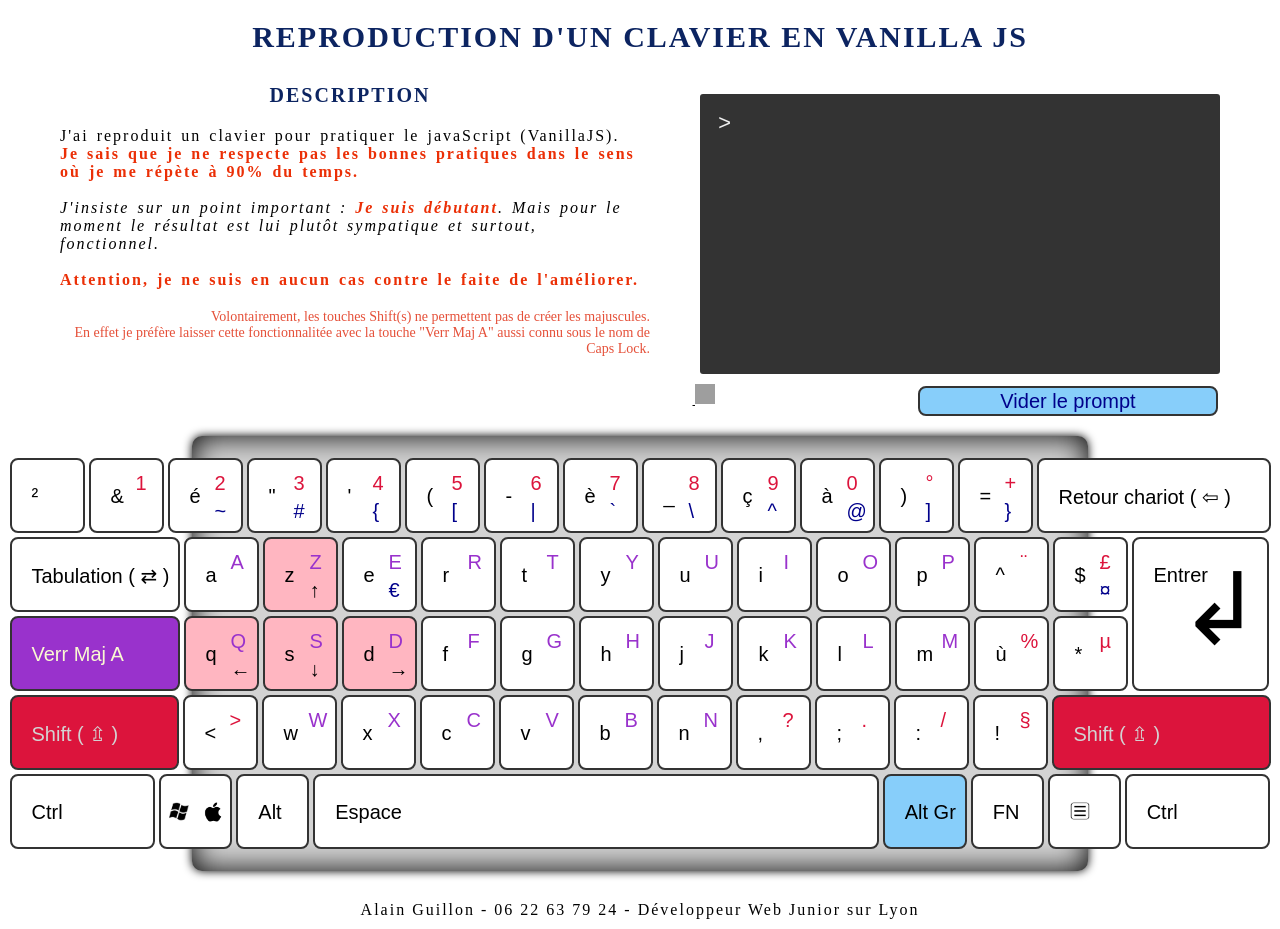
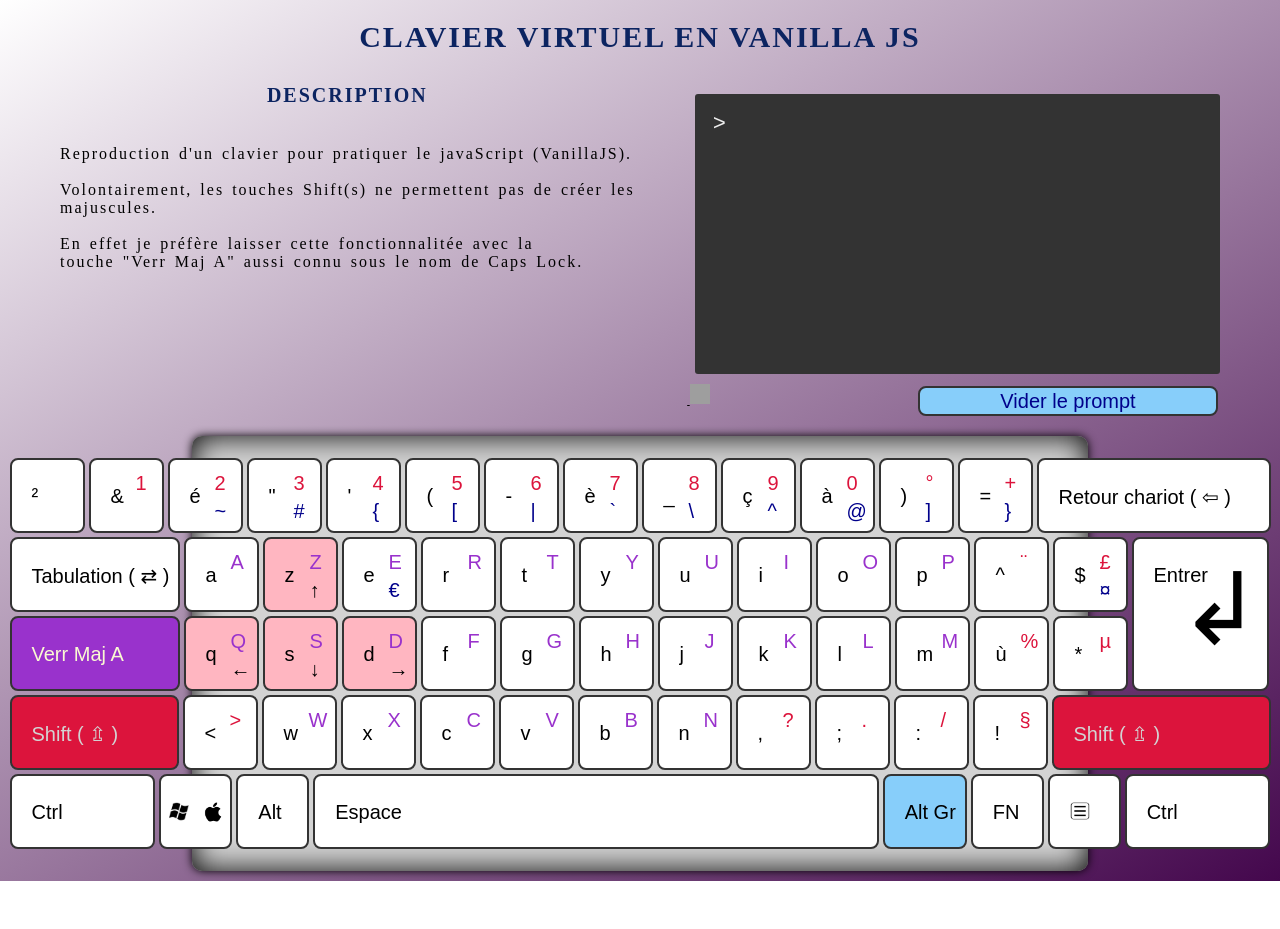
Before and after one commit to Zyrass/projet-vanillajs-virtual-keyboard, a plain HTML site: page index.html in a window 1280 px wide. After the commit the page ends 881 px from the top, so only its background shows below. Drawn offline with Linux system fonts and the light colour scheme; grey boxes are pictures that could not be loaded.

Commit message:
update dialogue + linear-gradient

```diff
--- a/css/style.css
+++ b/css/style.css
@@ -24,8 +24,10 @@ html {
 }
 
 body  {
-    max-height: 100vh;
+    min-height: 100vh;
     position: relative;
+    background: linear-gradient(150deg, rgb(255, 255, 255), rgb(68, 7, 77));
+    overflow-y: hidden;
 }
 
 h1, h2 {
@@ -61,13 +63,6 @@ strong {
     color: var(--strong)
 }
 
-.info_perso p {
-    display: flex;
-    justify-content: center;
-    align-items: center;
-    margin-top: 2rem;
-    letter-spacing: 0.2rem;
-}
 
 /*
     ------------------------------------------------------------------
@@ -151,7 +146,7 @@ strong {
 .container_keyboard {
     box-shadow: 0 0 3rem #000 inset, 0rem 0rem 1rem #000;
     max-width: 70vw;
-    margin: 1rem auto 0;
+    margin: 1rem auto;
     padding: 1rem;
     border-radius: 1rem;
     display: flex;
--- a/index.html
+++ b/index.html
@@ -2,51 +2,61 @@
 <!--[if lt IE 7]>      <html class="no-js lt-ie9 lt-ie8 lt-ie7"> <![endif]-->
 <!--[if IE 7]>         <html class="no-js lt-ie9 lt-ie8"> <![endif]-->
 <!--[if IE 8]>         <html class="no-js lt-ie9"> <![endif]-->
-<!--[if gt IE 8]><!--> <html class="no-js"> <!--<![endif]-->
+<!--[if gt IE 8]><!-->
+<html class="no-js">
+  <!--<![endif]-->
   <head>
-        <meta charset="utf-8">
-        <meta http-equiv="X-UA-Compatible" content="IE=edge">
+    <meta charset="utf-8" />
+    <meta http-equiv="X-UA-Compatible" content="IE=edge" />
     <title>Clavier By Alain</title>
-        <meta name="description" content="">
-        <meta name="viewport" content="width=device-width, initial-scale=1">
-        <link rel="stylesheet" href="css/style.css">
+    <meta name="description" content="" />
+    <meta name="viewport" content="width=device-width, initial-scale=1" />
+    <link rel="stylesheet" href="css/style.css" />
   </head>
   <body>
     <!--[if lt IE 7]>
-            <p class="browsehappy">You are using an <strong>outdated</strong> browser. Please <a href="#">upgrade your browser</a> to improve your experience.</p>
+      <p class="browsehappy">
+        You are using an <strong>outdated</strong> browser. Please
+        <a href="#">upgrade your browser</a> to improve your experience.
+      </p>
     <![endif]-->
 
-        <h1>Reproduction d'un clavier en Vanilla JS</h1>
+    <h1>clavier Virtuel en Vanilla JS</h1>
 
     <div class="container">
-
       <div id="description" class="description">
         <h2>Description</h2>
-                <p>J'ai reproduit un clavier pour pratiquer le javaScript (VanillaJS). <strong>Je sais que je ne respecte pas les bonnes pratiques dans le sens où je me répète à 90% du temps.</strong>
+        <p>
+          Reproduction d'un clavier pour pratiquer le javaScript (VanillaJS).
 
-                <em>J'insiste sur un point important : <strong>Je suis débutant</strong>. Mais pour le moment le résultat est lui plutôt sympatique et surtout, fonctionnel.</em>
+          Volontairement, les touches Shift(s) ne permettent pas de créer les
+          majuscules.
 
-                <strong>Attention, je ne suis en aucun cas contre le faite de l'améliorer.</strong>
+          En effet je préfère laisser cette fonctionnalitée avec la
+          touche "Verr Maj A" aussi connu sous le nom de Caps Lock.
         </p>
-
-                <small>
-                    Volontairement, les touches Shift(s) ne permettent pas de créer les majuscules.<br />
-                    En effet je préfère laisser cette fonctionnalitée avec la touche "Verr Maj A" aussi connu sous le nom de Caps Lock.
-                </small>
       </div>
 
       <div id="affichage" class="affichage">
         <pre id="pre"></pre>
-                <button id="reset" class="reset">Vider le prompt</button>&nbsp;<a href="https://github.com/Zyrass/VanillaJS_Virtual-Clavier" title="lien vers le projet sur gitHub" target="_blank" rel="nofollow noopener">
-                    <img src="https://github.githubassets.com/images/modules/logos_page/Octocat.png" alt="" width="40" height="40">
+        <button id="reset" class="reset">Vider le prompt</button>&nbsp;<a
+          href="https://github.com/Zyrass/VanillaJS_Virtual-Clavier"
+          title="lien vers le projet sur gitHub"
+          target="_blank"
+          rel="nofollow noopener"
+        >
+          <img
+            src="https://github.githubassets.com/images/modules/logos_page/Octocat.png"
+            alt=""
+            width="40"
+            height="40"
+          />
         </a>
       </div>
     </div>
 
     <section id="container_keyboard" class="container_keyboard">
-
       <div class="keyboard_azerty">
-
         <!-- Ligne 1 -->
         <div class="keyboard_line1">
           <button class="btn_exposant">
@@ -200,13 +210,12 @@
 
           <button class="btn_enter">
             <span>Entrer</span>
-                        <span class=arrow_enter>&#x21B2;</span>
+            <span class="arrow_enter">&#x21B2;</span>
           </button>
         </div>
 
         <!-- Ligne 3 -->
         <div class="keyboard_line3">
-
           <button class="btn_verr_maj">
             <span>Verr Maj A</span>
           </button>
@@ -277,7 +286,6 @@
 
         <!-- Ligne 4 -->
         <div class="keyboard_line4">
-
           <button class="btn_shift shift-left">
             <span>Shift ( &#x21EB; )</span>
           </button>
@@ -372,25 +380,16 @@
           </button>
 
           <button class="menu">
-                        <span><img src="assets/images/menu.png" alt="Icone Menu"></span>
+            <span><img src="assets/images/menu.png" alt="Icone Menu" /></span>
           </button>
 
           <button class="ctrl-right">
             <span>Ctrl</span>
           </button>
         </div>
-
-
       </div>
-
-
     </section>
 
-        <div class="info_perso">
-            <p>
-                Alain Guillon - 06 22 63 79 24 - Développeur Web Junior sur Lyon
-            </p>
-        </div>
     <script src="js/script.js"></script>
   </body>
 </html>
```
Lines whose indentation alone changed are shown as unchanged.
